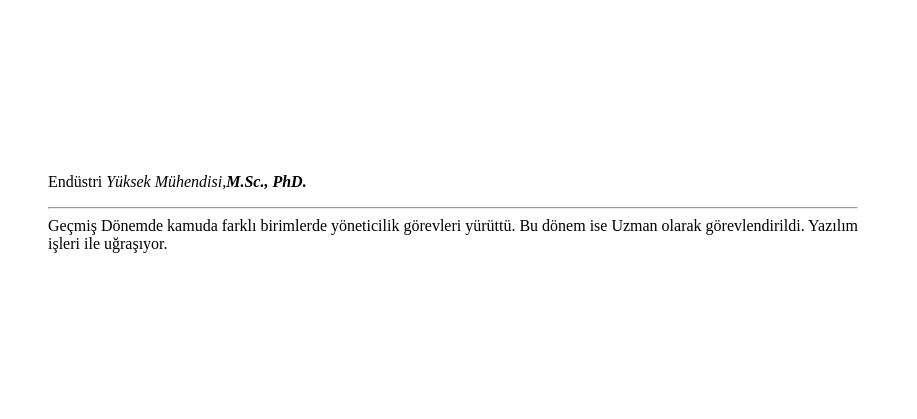
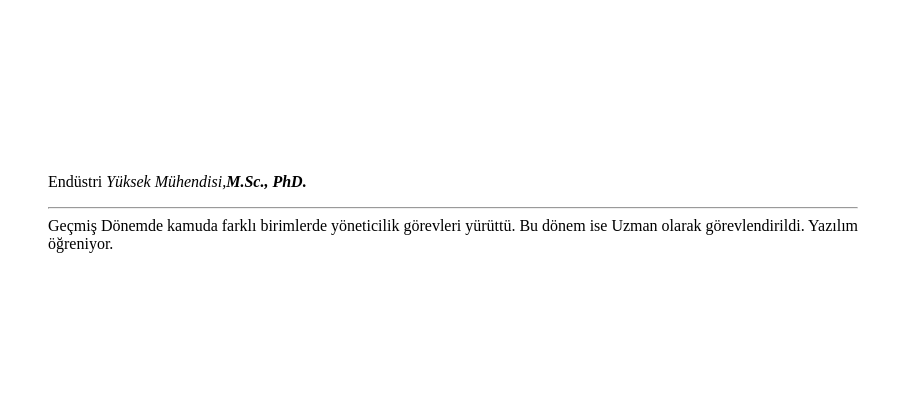
Before and after one commit to DrSerhat/cv, a plain HTML site: page index.html in a window 1280 px wide. Shown: the top 419 px of the page, 363-1280 px from the left. Drawn offline with Linux system fonts and the light colour scheme.

Commit message:
Update index.html

```diff
--- a/index.html
+++ b/index.html
@@ -19,7 +19,7 @@
           Endüstri <em>Yüksek Mühendisi,<strong>M.Sc., PhD.</strong></em>
           <br />
           <hr />
-          Geçmiş Dönemde kamuda farklı birimlerde yöneticilik görevleri yürüttü. Bu dönem ise Uzman olarak görevlendirildi. Yazılım işleri ile uğraşıyor.
+          Geçmiş Dönemde kamuda farklı birimlerde yöneticilik görevleri yürüttü. Bu dönem ise Uzman olarak görevlendirildi. Yazılım öğreniyor.
         </p>
       </td>
     </tr>
```
